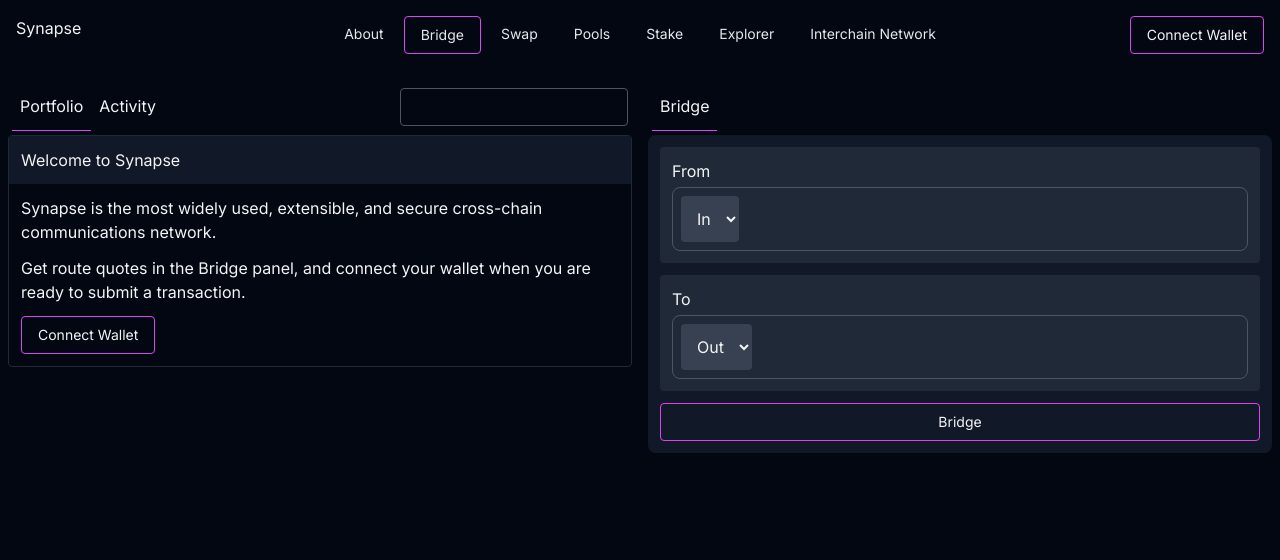
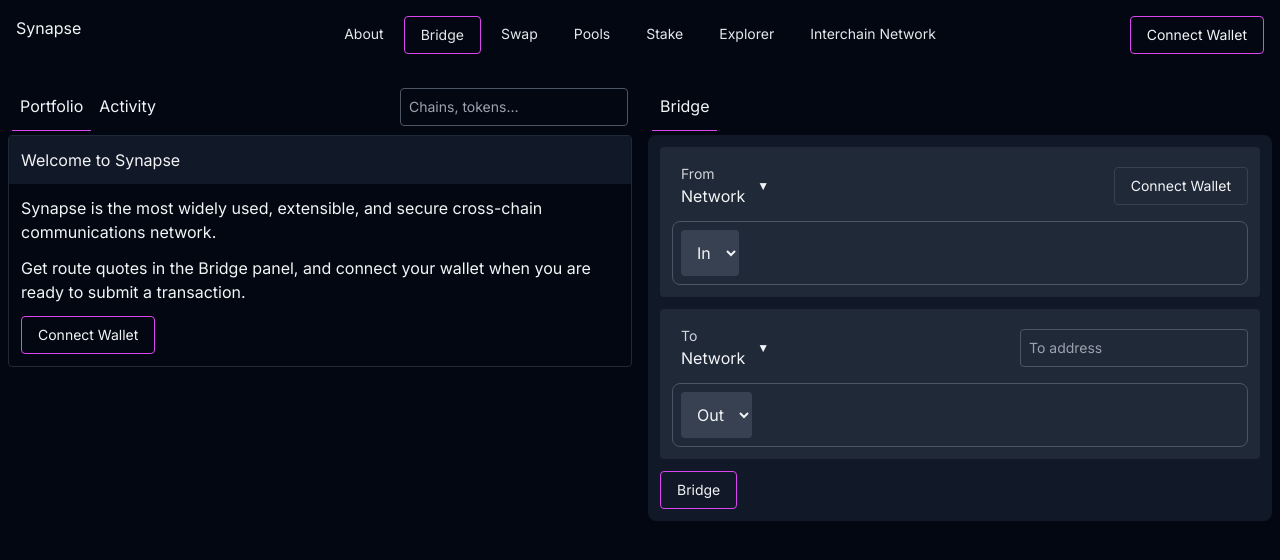
Before and after one commit to lawsonkight/bridge-design-system, a Next.js app: page / in a window 1280 px wide. Shown: the top 560 px of the page. Built offline with nearby package versions, Linux system fonts and the light colour scheme.

Commit message:
chain inputs

```diff
--- a/src/app/components/bridge.tsx
+++ b/src/app/components/bridge.tsx
@@ -1,5 +1,7 @@
 import Tab from './tab'
-import CTAButton from './button-cta'
+import Button from './button-sm'
+import ChainSelect from './select-chain'
+import Input from './input'
 
 export default function Bridge() {
 
@@ -11,10 +13,13 @@
 
       <div className="bg-gray-900 p-3 flex flex-col gap-3 rounded-lg">
 
-        <div className="bg-gray-800 p-3 rounded flex flex-col gap-1">
-          <section>
-            From
+        <div className="bg-gray-800 p-3 rounded flex flex-col gap-2">
+
+          <section className="grid grid-cols-[1fr_auto] items-center">
+            <ChainSelect label="From" />
+            <Button label="Connect Wallet" />
           </section>
+
           <section className="border border-gray-600 p-2 rounded-lg">
             <select className='bg-gray-700 p-3 rounded hover:outline hover:outline-gray-500 hover:rounded-md'>
               <option>
@@ -22,20 +27,25 @@
               </option>
             </select>
           </section>
+
         </div>
 
-        <div className="bg-gray-800 p-3 rounded flex flex-col gap-1">
-          <section>
-            To
+        <div className="bg-gray-800 p-3 rounded flex flex-col gap-2">
+
+          <section className="grid grid-cols-[1fr_auto] items-center">
+            <ChainSelect label="To" />
+            <Input placeholder="To address" />
           </section>
+
           <section className="border border-gray-600 p-2 rounded-lg">
             <select className='bg-gray-700 p-3 rounded hover:outline hover:outline-gray-500 hover:rounded-md'>
               <option>Out</option>
             </select>
           </section>
+
         </div>
 
-       <CTAButton label="Bridge" />
+       <Button label="Bridge" cta />
 
       </div>
 
--- a/src/app/components/button-cta.tsx
+++ /dev/null
@@ -1,11 +0,0 @@
-type Props = {
-  label: string
-}
-
-export default function CTAButton({ label }: Props) {
-
-  return <a className='py-2 px-4 inline-block border border-fuchsia-500 rounded text-sm hover:bg-fuchsia-950 hover:rounded-md text-center'>
-    {label}
-  </a>
-
-}
--- /dev/null
+++ b/src/app/components/button-sm.tsx
@@ -0,0 +1,18 @@
+type Props = {
+  label: string
+  cta?: boolean
+}
+
+export default function CTAButton({ label, cta }: Props) {
+
+  let styles = 'py-2 px-4 inline-block border rounded text-sm hover:rounded-md text-center w-fit'
+
+  styles += cta
+    ? ' border-fuchsia-500 hover:bg-fuchsia-950'
+    : ' border-gray-700 hover:border-gray-500'
+
+  return <a className={styles}>
+    {label}
+  </a>
+
+}
--- a/src/app/components/filter.tsx
+++ /dev/null
@@ -1,5 +0,0 @@
-export default function Filter() {
-
-  return <input className="border-gray-600 p-2 text-sm h-fit hover:bg-gray-900 rounded" />
-
-}
--- a/src/app/components/header.tsx
+++ b/src/app/components/header.tsx
@@ -1,5 +1,5 @@
 import NavButton from './nav-button'
-import CTAButton from './button-cta'
+import Button from './button-sm'
 
 export default function Header() {
 
@@ -25,7 +25,7 @@
     </div>
 
     <div className="row-start-1 col-start-1 align-self-center justify-self-end">
-      <CTAButton label='Connect Wallet' />
+      <Button label='Connect Wallet' cta />
     </div>
 
   </header>
--- /dev/null
+++ b/src/app/components/input.tsx
@@ -0,0 +1,13 @@
+type Props = {
+  placeholder?: string
+  value?: string
+  cta?: boolean
+}
+
+export default function Input({ placeholder = '', value, cta}: Props) {
+
+  let styles = 'border-gray-600 p-2 text-sm h-fit hover:bg-gray-900 rounded'
+
+  return <input className={styles} placeholder={placeholder} />
+
+}
--- a/src/app/components/portfolio-section.tsx
+++ b/src/app/components/portfolio-tab.tsx
@@ -1,4 +1,4 @@
-import CTAButton from './button-cta'
+import Button from './button-sm'
 
 type Props = {
   label?: string
@@ -13,14 +13,20 @@
   }
 
   return <section className="border border-gray-800 rounded">
+
     <header className="p-3 bg-gray-900">
       {label}
     </header>
+
     <div className="m-3">
+
       <p className="my-3">Synapse is the most widely used, extensible, and secure cross-chain communications network.</p>
       <p className="my-3">Get route quotes in the Bridge panel, and connect your wallet when you are ready to submit a transaction.</p>
-     <CTAButton label='Connect Wallet' />
+
+     <Button label='Connect Wallet' cta />
+
     </div>
+
   </section>
 
 }
--- /dev/null
+++ b/src/app/components/select-chain.tsx
@@ -0,0 +1,22 @@
+type Props = {
+  label: 'To' | 'From'
+  chain?: string
+  cta?: boolean
+}
+
+export default function ChainSelect({ label, chain = 'Network', cta }: Props) {
+
+  let styles = 'flex w-min px-2 py-1 rounded hover:rounded-md gap-3 items-center'
+  styles += cta
+  ? ' border border-fuchsia-500'
+  : ' border border-transparent hover:border hover:border-gray-400'
+
+  return <div className={styles}>
+    <dl>
+      <dt className="text-sm text-gray-300">{label}</dt>
+      <dd>{chain}</dd>
+    </dl>
+    <span className="text-xs">▼</span>
+  </div>
+
+}
--- a/src/app/components/wallet.tsx
+++ b/src/app/components/wallet-view.tsx
@@ -1,16 +1,24 @@
 import Tab from './tab'
-import Filter from './filter'
-import PortfolioSection from './portfolio-section'
+import Input from './input'
+import PortfolioSection from './portfolio-tab'
 
 export default function Wallet() {
+
   return <div>
+
     <header className="flex p-1 gap-1 items-center">
+
       <div className="grow">
         <Tab label="Portfolio" selected={true} />
         <Tab label="Activity"/>
       </div>
-      <Filter />
+
+      <Input placeholder="Chains, tokens…" />
+
     </header>
+
     <PortfolioSection />
+
   </div>
+
 }
--- a/src/app/page.tsx
+++ b/src/app/page.tsx
@@ -1,6 +1,6 @@
 import Image from 'next/image'
 import Header from './components/header'
-import Wallet from './components/wallet'
+import Wallet from './components/wallet-view'
 import Bridge from './components/bridge'
 import Footer from './components/footer'
 
```
